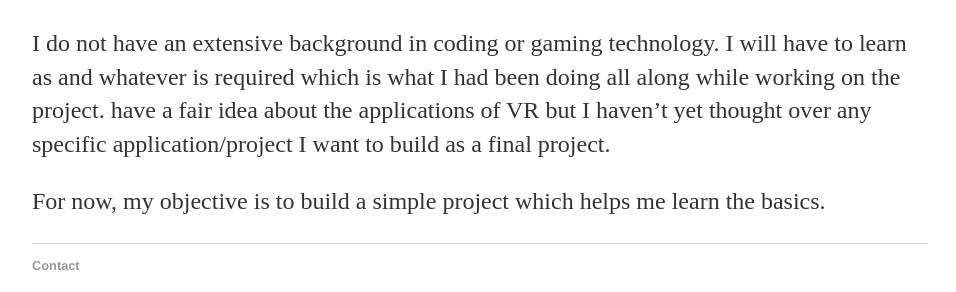
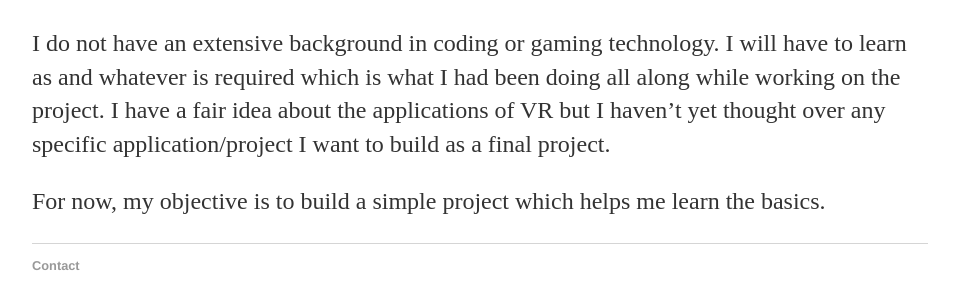
Before and after one commit to jagorisamajdar/jagorisamajdar.github.io, a Jekyll site: the page built from about/index.html, in a window 1280 px wide. Shown: the part 1711-2003 px from the top of the page, without its empty margins (160-1116 px from the left). Built offline with Jekyll 4.4.1, drawn with Linux system fonts in a browser that asks for light colours.

```diff
--- a/about/index.html
+++ b/about/index.html
@@ -30,7 +30,7 @@ Android device and seeing it through Google Cardboard headset in just few months
 and faith shown towards me by my library technical coordinator Theo Stephens and the other staff members.</p>
 <p>No, I am not moving away or changing my career, I am simply taking a break to learning something new and I hope to see it reach the hands of
   people out there who really need it.</p><p> I do not have an extensive background in coding or gaming technology. I will have to learn as and whatever is required which is what I had been doing all along while working on the project.
-have a fair idea about the applications of VR but I haven’t yet thought over any specific application/project I want to build as a final project.</p>
+I have a fair idea about the applications of VR but I haven’t yet thought over any specific application/project I want to build as a final project.</p>
   <p>For now, my objective is to build a simple project which helps me learn the basics.</p>
 
 </div>
```
